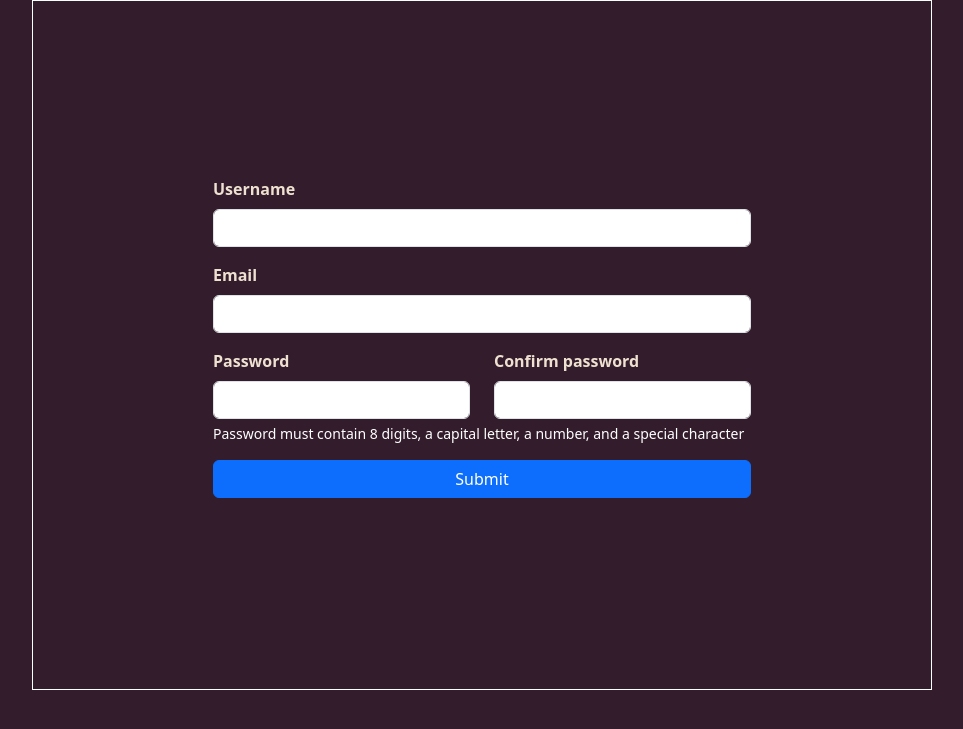
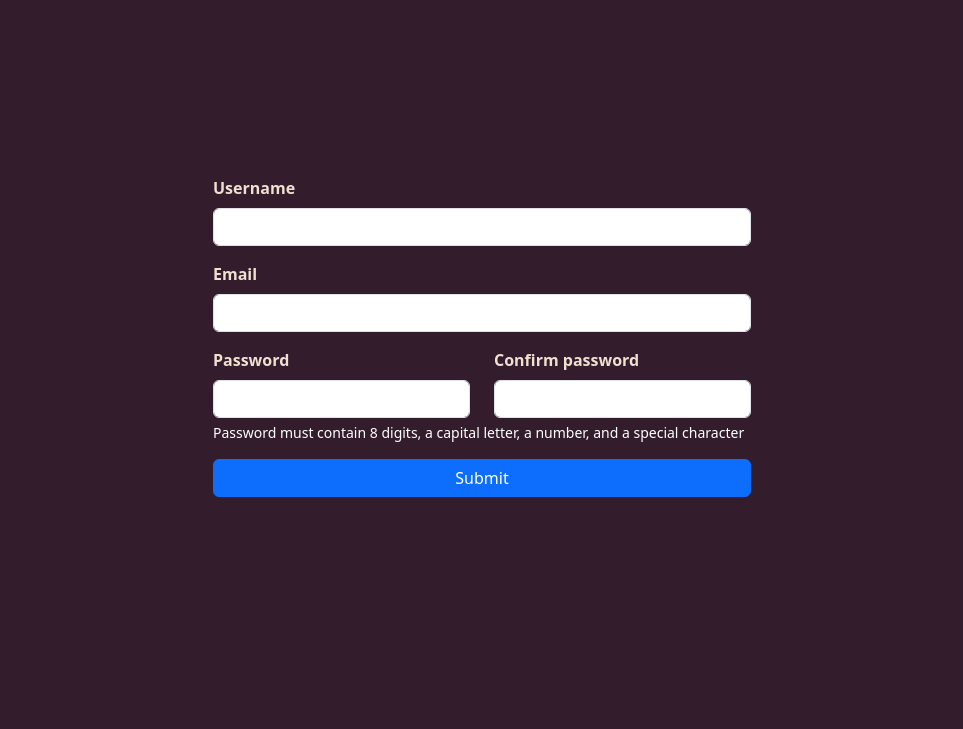
Before and after one commit to tysonlmao/harvscan, a PHP site: page /register.php in a window 1280 px wide. Shown: the top 729 px of the page, without its empty margins (158-1121 px from the left). Run offline with PHP 8.4, Linux system fonts and the light colour scheme.

Commit message:
remove white border

```diff
--- a/assets/css/style.css
+++ b/assets/css/style.css
@@ -23,7 +23,6 @@ body {
 @media screen and (min-width: 900px) {
     body {
         max-width: 900px;
-        border: 1px solid white;
     }
 }
 
```
